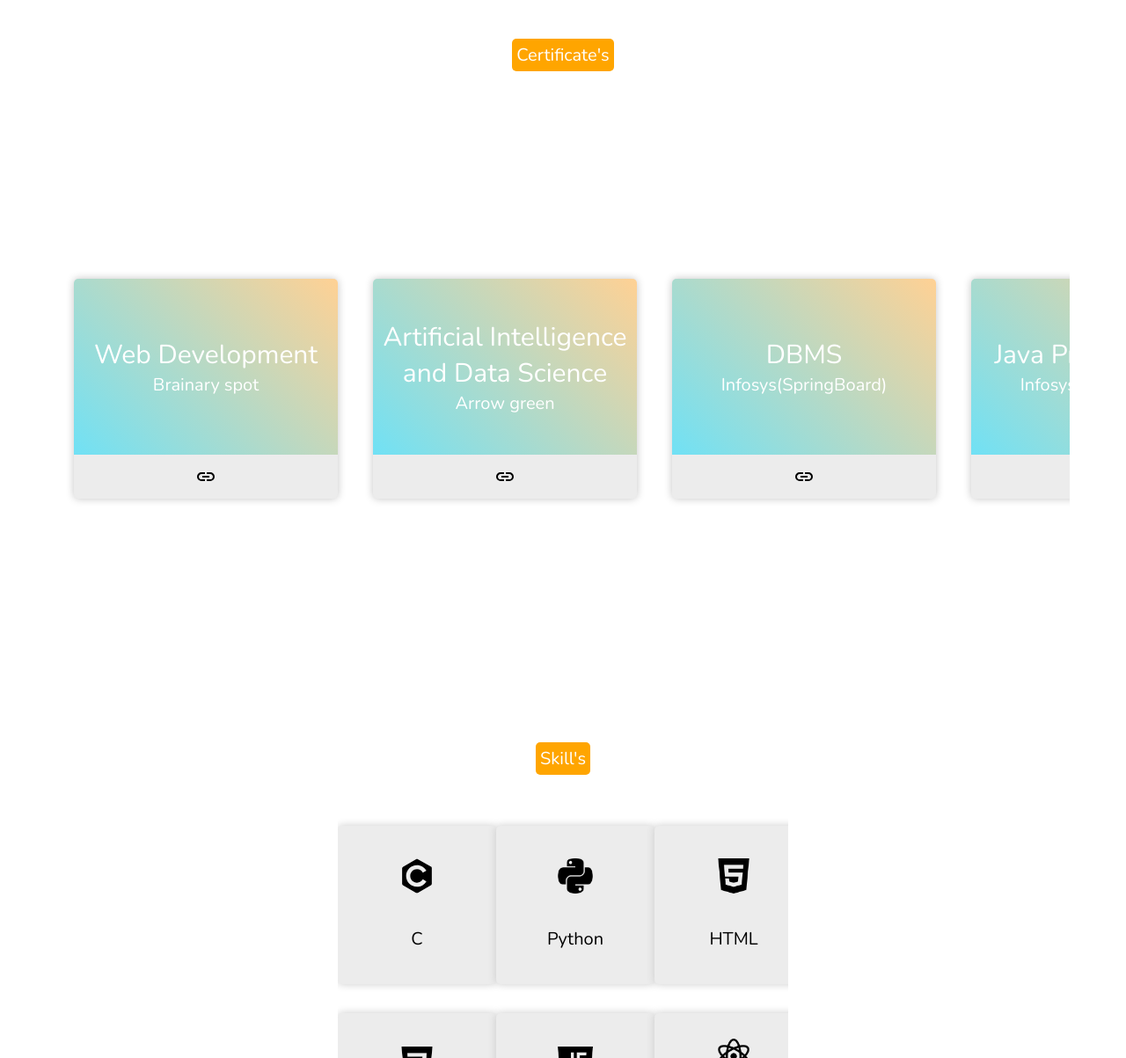
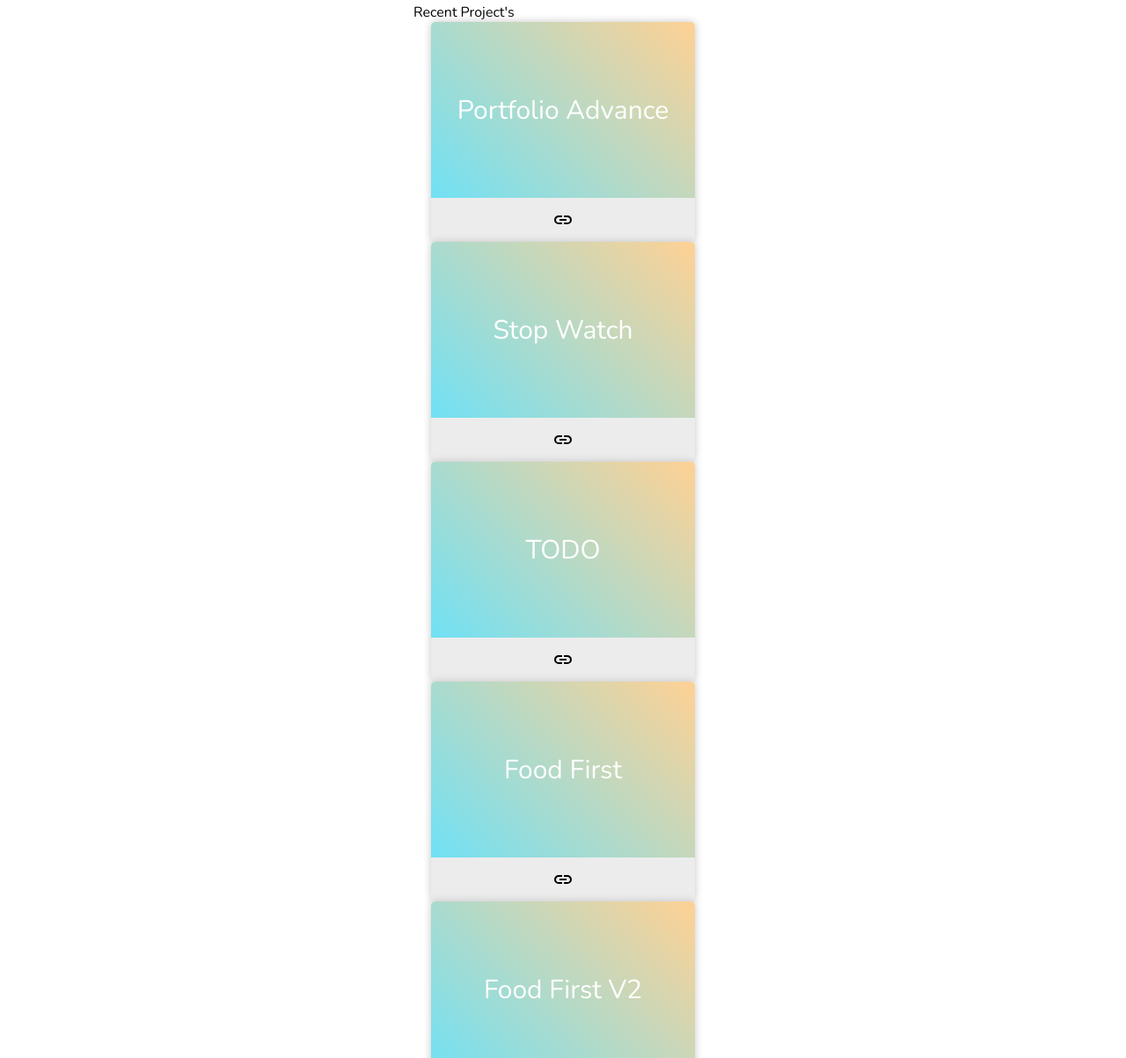
Before and after one commit to navadeepak/portfolio-dynamic, a plain HTML site: page index.html in a window 1280 px wide. Shown: the part 1597-2800 px from the top of the page at 88% size. Drawn offline with nearby package versions, Linux system fonts and the light colour scheme.

Commit message:
index.html

```diff
--- a/index.html
+++ b/index.html
@@ -54,6 +54,53 @@
                             <a href="https://github.com/navadeepak/FrontEnd-mentorP1" class="rep"><img src="asserts/icons/link.svg" class="link-img"></a>
                         </div>
                     </div>
+                </div>
+            </div>
+        </div>
+                <div class="project-comp" id="project-comp">
+            <p class="title-project">Recent Project's</p>
+            <div class="project-container">
+                <div class="common-img-container">
+                    <p class="cretificate-title">Portfolio Advance</p>
+                    <a href="https://navadeepak.github.io/portfolio-advance/" class="img-link-outer">
+                        <img src="asserts/icons/link.svg">
+                    </a>
+                </div>
+                <div class="common-img-container">
+                    <p class="cretificate-title">Stop Watch</p>
+                    <a href="https://navadeepak.github.io/stopwatch/" class="img-link-outer">
+                        <img src="asserts/icons/link.svg">
+                    </a>
+                </div>
+                <div class="common-img-container">
+                    <p class="cretificate-title">TODO</p>
+                    <a href="https://navadeepak.github.io/todo/" class="img-link-outer">
+                        <img src="asserts/icons/link.svg">
+                    </a>
+                </div>
+                <div class="common-img-container">
+                    <p class="cretificate-title">Food First</p>
+                    <a href="https://navadeepak.github.io/FoodFirst/" class="img-link-outer">
+                        <img src="asserts/icons/link.svg">
+                    </a>
+                </div>
+                <div class="common-img-container">
+                    <p class="cretificate-title">Food First V2</p>
+                    <a href="https://navadeepak.github.io/FoodFirstV2/" class="img-link-outer">
+                        <img src="asserts/icons/link.svg">
+                    </a>
+                </div>
+                <div class="common-img-container">
+                    <p class="cretificate-title">Weather Application</p>
+                    <a href="https://navadeepak.github.io/weather/" class="img-link-outer">
+                        <img src="asserts/icons/link.svg">
+                    </a>
+                </div>
+                <div class="common-img-container">
+                    <p class="cretificate-title">Age Calculator</p>
+                    <a href="https://navadeepak.github.io/age-calculator/" class="img-link-outer">
+                        <img src="asserts/icons/link.svg">
+                    </a>
                 </div>
             </div>
         </div>
```
